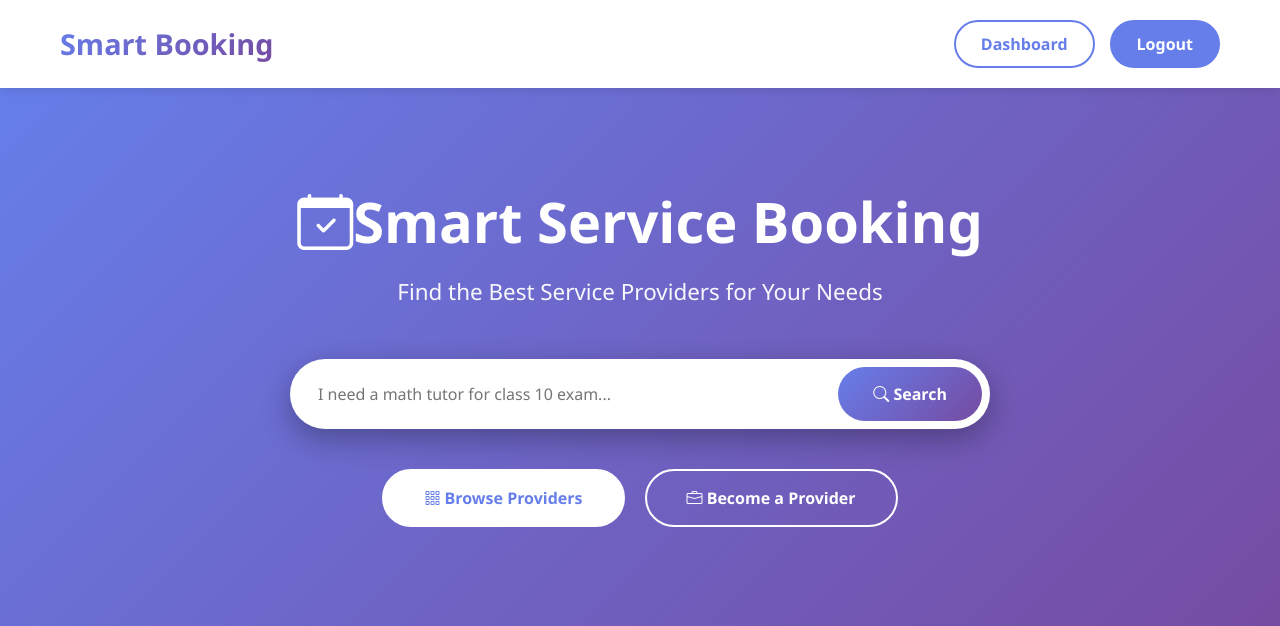
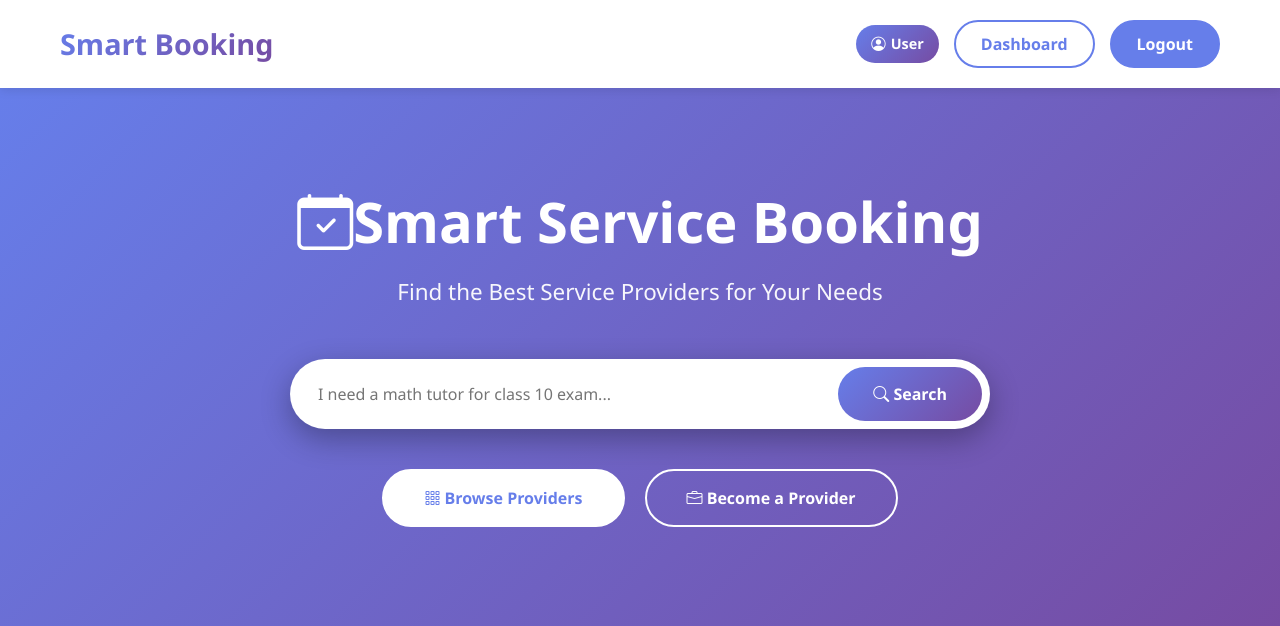
Before and after one commit to ayoubassaidi/Simple-booking-system, a Django app: page / in a window 1280 px wide. Shown: the top 626 px of the page. Run offline with Django 4.2, Linux system fonts and the light colour scheme; the visitor is signed in with stand-in values (Sample User, id 1).

Commit message:
Add user type badge in navigation header
- Shows User or Service Provider badge when logged in
- Purple gradient badge with icon
- Displays on all pages (base template and browse providers)
- Mobile responsive styling

```diff
--- a/static/css/base.css
+++ b/static/css/base.css
@@ -34,6 +34,19 @@
 .nav-buttons {
     display: flex;
     gap: 15px;
+    align-items: center;
+}
+
+.user-type-badge {
+    display: inline-flex;
+    align-items: center;
+    gap: 5px;
+    padding: 8px 15px;
+    background: linear-gradient(135deg, #667eea 0%, #764ba2 100%);
+    color: white;
+    border-radius: 20px;
+    font-size: 0.9rem;
+    font-weight: 600;
 }
 
 .nav-btn {
@@ -161,6 +174,11 @@ body {
         gap: 10px;
     }
 
+    .user-type-badge {
+        padding: 6px 10px;
+        font-size: 0.8rem;
+    }
+
     .nav-btn {
         padding: 8px 15px;
         font-size: 0.9rem;
--- a/templates/base.html
+++ b/templates/base.html
@@ -27,6 +27,13 @@
             <a href="{% url 'home' %}" class="logo">Smart Booking</a>
             <div class="nav-buttons">
                 {% if user.is_authenticated %}
+                    <span class="user-type-badge">
+                        {% if user.userprofile.user_type == 'provider' %}
+                            <i class="bi bi-briefcase-fill"></i> Service Provider
+                        {% else %}
+                            <i class="bi bi-person-circle"></i> User
+                        {% endif %}
+                    </span>
                     <a href="{% url 'dashboard' %}" class="nav-btn nav-btn-login">Dashboard</a>
                     <a href="{% url 'logout' %}" class="nav-btn nav-btn-register">Logout</a>
                 {% else %}
```
Also changed, not shown: static/css/browse.css (+18 -0 lines), templates/bookings/browse_providers.html (+7 -0 lines).
